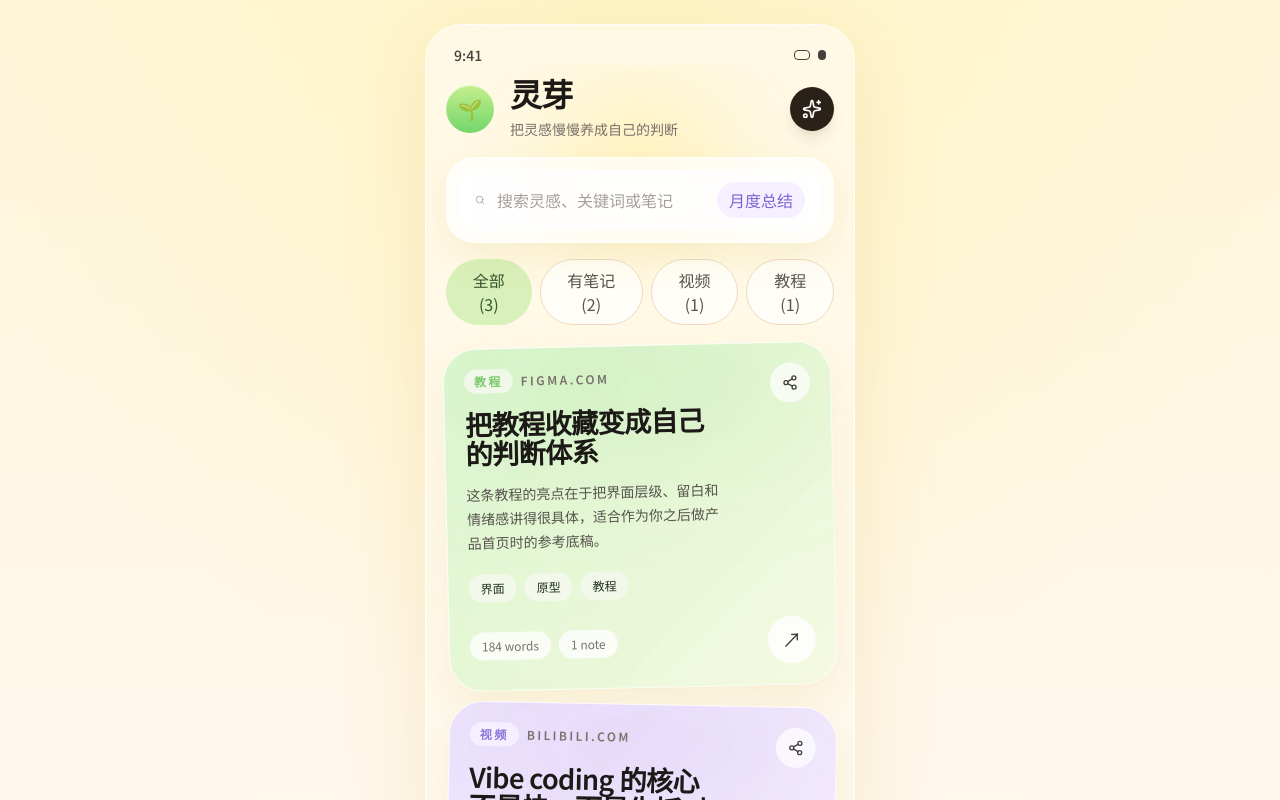
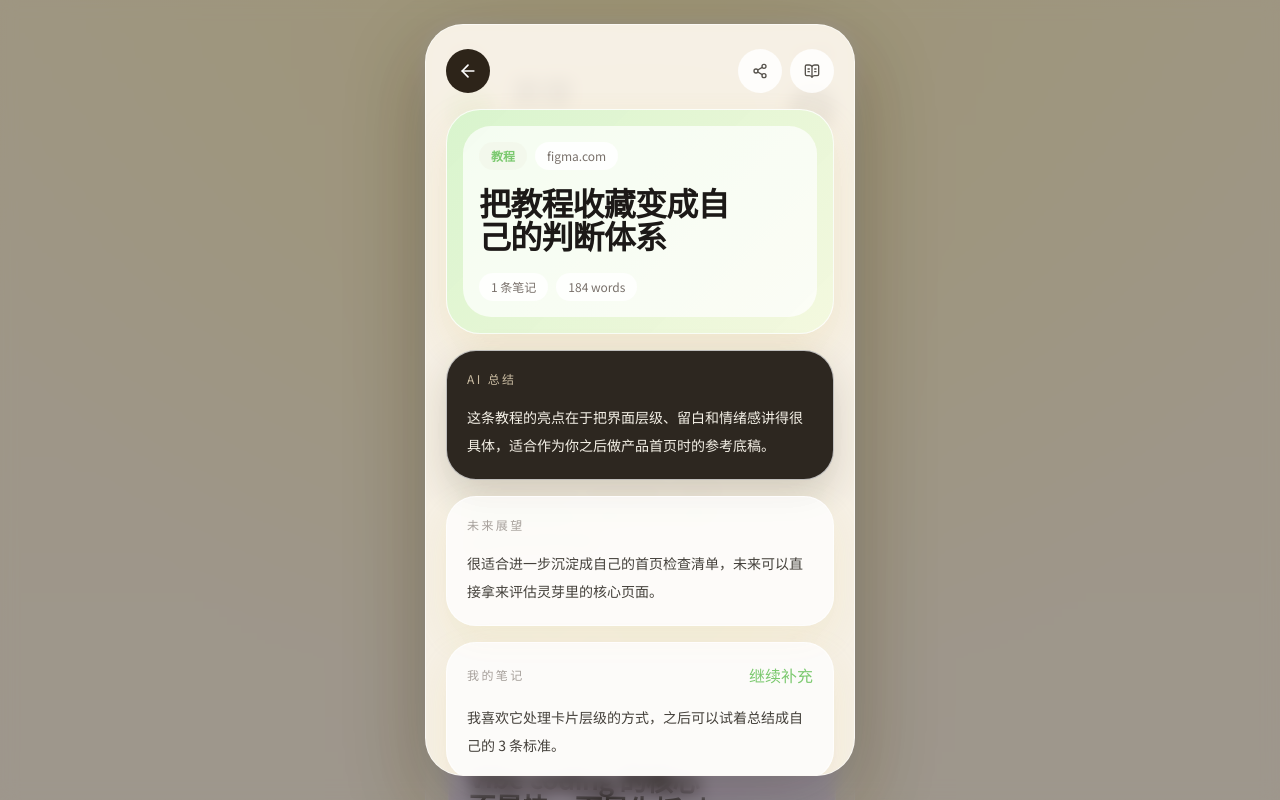
Before and after one commit to goosetyong-spec/lingya, a Next.js app: page / in a window 1280 px wide. Both pictures are taken after a click on the button 640 px from the left and 516 px from the top of the page. Shown: the top 800 px of the page. Built offline with nearby package versions, Linux system fonts and the light colour scheme.

Commit message:
Add Lingya PWA source files

```diff
--- /dev/null
+++ b/components/overlays.tsx
@@ -0,0 +1,219 @@
+"use client";
+
+import { AnimatePresence, motion } from "framer-motion";
+import { ArrowLeft, BookOpenText, Share2 } from "lucide-react";
+import { CardTheme, Inspiration, getThemeFromKey } from "@/lib/lingya-data";
+
+export function DetailOverlay({
+  open,
+  inspiration,
+  onClose,
+  onWriteNote,
+}: {
+  open: boolean;
+  inspiration: Inspiration | null;
+  onClose: () => void;
+  onWriteNote: () => void;
+}) {
+  return (
+    <AnimatePresence>
+      {open && inspiration && (
+        <DetailContent inspiration={inspiration} onClose={onClose} onWriteNote={onWriteNote} />
+      )}
+    </AnimatePresence>
+  );
+}
+
+function DetailContent({
+  inspiration,
+  onClose,
+  onWriteNote,
+}: {
+  inspiration: Inspiration;
+  onClose: () => void;
+  onWriteNote: () => void;
+}) {
+  const theme = getThemeFromKey(inspiration.themeKey);
+
+  return (
+    <motion.div
+      initial={{ opacity: 0 }}
+      animate={{ opacity: 1 }}
+      exit={{ opacity: 0 }}
+      className="fixed inset-0 z-40 bg-[rgba(24,18,10,0.42)] px-4 py-6 backdrop-blur-sm"
+    >
+      <motion.div
+        initial={{ opacity: 0, y: 32, scale: 0.98 }}
+        animate={{ opacity: 1, y: 0, scale: 1 }}
+        exit={{ opacity: 0, y: 18, scale: 0.98 }}
+        className="mx-auto flex h-full w-full max-w-[430px] flex-col overflow-hidden rounded-[38px] border border-white/60 bg-[rgba(255,250,239,0.9)] shadow-[0_28px_80px_rgba(33,24,15,0.25)]"
+      >
+        <div className="flex items-center justify-between px-5 pt-6">
+          <button
+            type="button"
+            onClick={onClose}
+            className="flex size-11 items-center justify-center rounded-full bg-[#2d2419] text-white"
+          >
+            <ArrowLeft className="size-5" />
+          </button>
+          <div className="flex gap-2">
+            <button type="button" className="flex size-11 items-center justify-center rounded-full bg-white/82 text-stone-600">
+              <Share2 className="size-4" />
+            </button>
+            <button type="button" className="flex size-11 items-center justify-center rounded-full bg-white/82 text-stone-600">
+              <BookOpenText className="size-4" />
+            </button>
+          </div>
+        </div>
+
+        <div className="flex-1 overflow-y-auto px-5 pb-7 pt-4">
+          <section
+            className="rounded-[34px] border border-white/80 p-4 shadow-[0_16px_38px_rgba(215,188,98,0.18)]"
+            style={{ background: theme.surface }}
+          >
+            <div className="rounded-[28px] bg-white/70 p-4">
+              <div className="flex flex-wrap gap-2">
+                <span
+                  className="rounded-full px-3 py-1.5 text-xs font-semibold"
+                  style={{ backgroundColor: theme.pill, color: theme.accent }}
+                >
+                  {inspiration.sourceType}
+                </span>
+                <span className="rounded-full bg-white/88 px-3 py-1.5 text-xs text-stone-500">
+                  {inspiration.sourceName}
+                </span>
+              </div>
+              <p className="mt-4 max-w-[16rem] text-[2rem] font-semibold leading-[1.04] tracking-tight text-stone-900">
+                {inspiration.title}
+              </p>
+              <div className="mt-5 flex gap-2 text-xs text-stone-500">
+                <span className="rounded-full bg-white/82 px-3 py-1.5">
+                  {inspiration.notes ? "1 条笔记" : "0 条笔记"}
+                </span>
+                <span className="rounded-full bg-white/82 px-3 py-1.5">
+                  {Math.max(180, inspiration.summary.length * 4)} words
+                </span>
+              </div>
+            </div>
+          </section>
+
+          <section className="mt-4 rounded-[30px] border border-white/70 bg-[#2d2720] p-5 text-[#f5f1e7] shadow-[0_16px_38px_rgba(54,40,21,0.18)]">
+            <p className="text-xs uppercase tracking-[0.2em] text-[#cabca2]">AI 总结</p>
+            <p className="mt-4 text-sm leading-7">{inspiration.summary}</p>
+          </section>
+
+          <section className="mt-4 rounded-[30px] border border-white/70 bg-white/74 p-5 shadow-[0_16px_38px_rgba(215,188,98,0.14)]">
+            <p className="text-xs uppercase tracking-[0.2em] text-stone-400">未来展望</p>
+            <p className="mt-4 text-sm leading-7 text-stone-700">{inspiration.outlook}</p>
+          </section>
+
+          <section className="mt-4 rounded-[30px] border border-white/70 bg-white/76 p-5 shadow-[0_16px_38px_rgba(215,188,98,0.14)]">
+            <div className="flex items-center justify-between">
+              <p className="text-xs uppercase tracking-[0.2em] text-stone-400">我的笔记</p>
+              <button type="button" onClick={onWriteNote} className="text-sm font-semibold" style={{ color: theme.accent }}>
+                {inspiration.notes ? "继续补充" : "写下想法"}
+              </button>
+            </div>
+            <p className="mt-4 text-sm leading-7 text-stone-700">
+              {inspiration.notes || "先写下你想保留的判断、灵感火花，或者你想拿它去试的方向。"}
+            </p>
+          </section>
+
+          <section className="mt-4 rounded-[30px] border border-white/70 bg-white/72 p-5 shadow-[0_16px_38px_rgba(215,188,98,0.14)]">
+            <p className="text-xs uppercase tracking-[0.2em] text-stone-400">高频关键词</p>
+            <div className="mt-4 flex flex-wrap gap-2">
+              {inspiration.keywords.map((keyword) => (
+                <span
+                  key={keyword}
+                  className="rounded-full px-4 py-2 text-sm font-medium"
+                  style={{ backgroundColor: theme.pill, color: theme.ink }}
+                >
+                  {keyword}
+                </span>
+              ))}
+            </div>
+          </section>
+        </div>
+      </motion.div>
+    </motion.div>
+  );
+}
+
+export function NoteOverlay({
+  open,
+  theme,
+  value,
+  onChange,
+  onClose,
+  onSave,
+  title,
+  subtitle,
+}: {
+  open: boolean;
+  theme: CardTheme;
+  value: string;
+  onChange: (value: string) => void;
+  onClose: () => void;
+  onSave: () => void;
+  title: string;
+  subtitle: string;
+}) {
+  return (
+    <AnimatePresence>
+      {open && (
+        <motion.div
+          initial={{ opacity: 0 }}
+          animate={{ opacity: 1 }}
+          exit={{ opacity: 0 }}
+          className="fixed inset-0 z-50 bg-[rgba(28,22,13,0.45)] px-4 py-6 backdrop-blur-sm"
+        >
+          <div className="mx-auto flex h-full w-full max-w-[430px] flex-col justify-end">
+            <motion.section
+              initial={{ y: 36, opacity: 0 }}
+              animate={{ y: 0, opacity: 1 }}
+              exit={{ y: 24, opacity: 0 }}
+              className="overflow-hidden rounded-[34px] border border-white/80 shadow-[0_24px_64px_rgba(25,17,8,0.25)]"
+              style={{ background: theme.surface }}
+            >
+              <div className="border-b border-white/60 bg-white/24 px-5 py-4">
+                <div className="flex items-start justify-between gap-4">
+                  <div>
+                    <p className="text-[1.6rem] font-semibold leading-tight tracking-tight text-stone-900">{title}</p>
+                    <p className="mt-2 text-sm leading-6 text-stone-600">{subtitle}</p>
+                  </div>
+                  <button
+                    type="button"
+                    onClick={onClose}
+                    className="rounded-full bg-white/82 px-3 py-2 text-xs font-semibold text-stone-500"
+                  >
+                    关闭
+                  </button>
+                </div>
+              </div>
+
+              <div className="space-y-4 bg-white/70 p-5">
+                <div className="rounded-[26px] bg-white/88 p-4 shadow-[inset_0_1px_0_rgba(255,255,255,0.8)]">
+                  <p className="mb-3 text-xs uppercase tracking-[0.2em] text-stone-400">我的补充</p>
+                  <textarea
+                    value={value}
+                    onChange={(event) => onChange(event.target.value)}
+                    placeholder="例如：我为什么会被它打动、之后想拿去试什么、担心什么地方会失败。"
+                    className="min-h-36 w-full resize-none bg-transparent text-sm leading-7 text-stone-700 outline-none placeholder:text-stone-400"
+                  />
+                </div>
+                <button
+                  type="button"
+                  onClick={onSave}
+                  className="w-full rounded-[24px] px-5 py-4 text-base font-semibold text-white shadow-[0_18px_28px_rgba(32,24,15,0.18)]"
+                  style={{ backgroundColor: theme.accent }}
+                >
+                  保存这条想法
+                </button>
+              </div>
+            </motion.section>
+          </div>
+        </motion.div>
+      )}
+    </AnimatePresence>
+  );
+}
```
